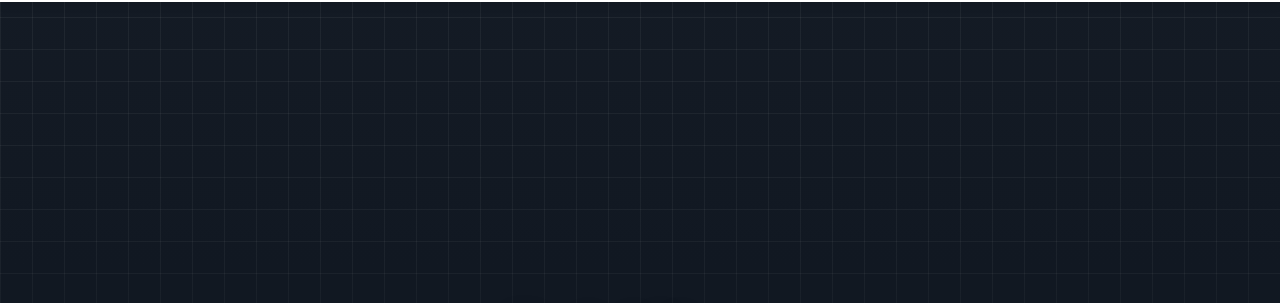
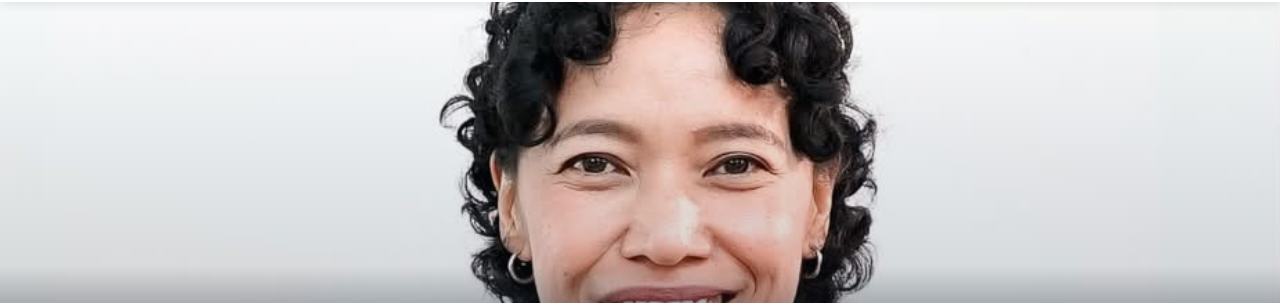
Before and after one commit to NFCCARD-SERVICE/RUCHELALEGRE, a plain HTML site: page index.html in a window 1280 px wide. Shown: the part 47-350 px from the top of the page. Drawn offline with Linux system fonts and the light colour scheme.

Commit message:
Change background image in hero banner

```diff
--- a/index.html
+++ b/index.html
@@ -95,7 +95,7 @@
             width: 100%;
             height: 440px;
             background: linear-gradient(to bottom, rgba(255, 255, 255, 0.01) 0%, rgba(17, 24, 34, 0.15) 60%, rgba(17, 24, 34, 0.85) 90%, var(--bg-color) 100%),
-                        url('9175.jpg') center 15% / cover no-repeat;
+                        url('Messenger_creation_E99F01CE-0B7D-4ED2-9385-4C68E8D73FCF.jpeg') center 15% / cover no-repeat;
             display: flex;
             flex-direction: column;
             align-items: center;
```
